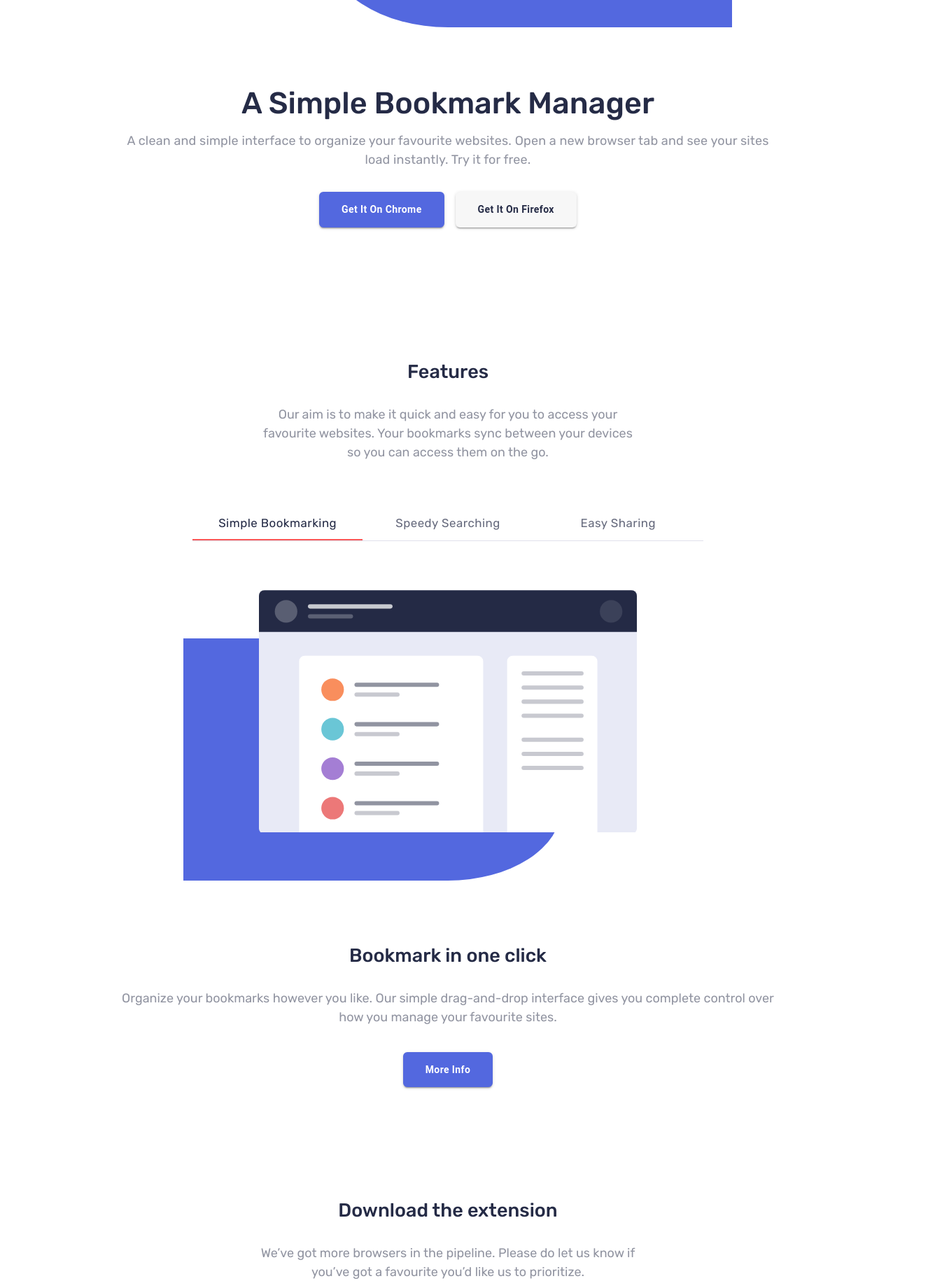
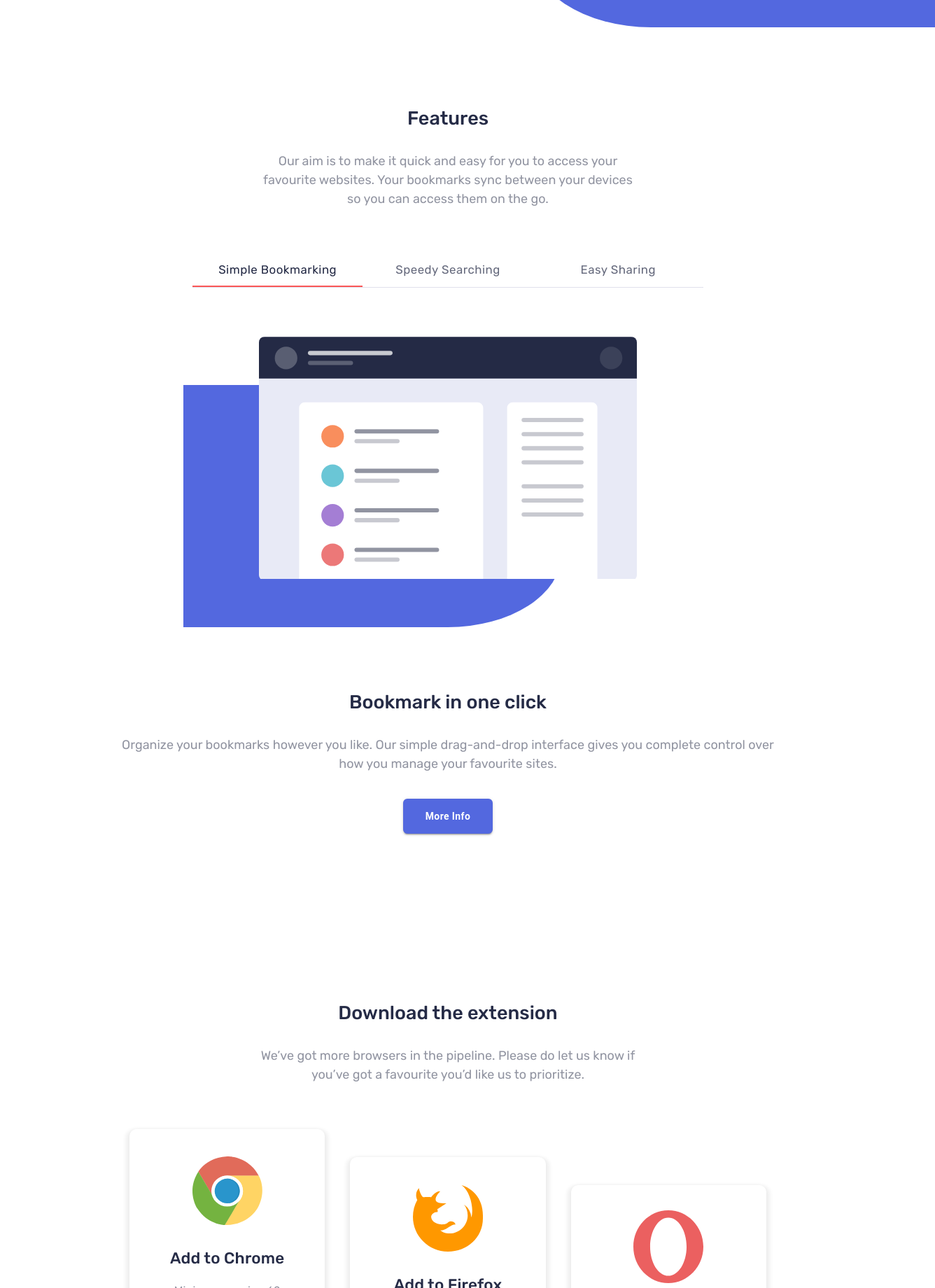
Before and after one commit to akalizk113/-Frontend-Mentor-bookmark-landing-page, a React (Create React App) app: page / in a window 1280 px wide. Shown: the part 620-2460 px from the top of the page at 70% size, 1336 px wide, since content can reach past the window. Built offline with nearby package versions, Linux system fonts and the light colour scheme.

Commit message:
fix bugggggg

```diff
--- a/src/components/accordions/Accordions.jsx
+++ b/src/components/accordions/Accordions.jsx
@@ -7,8 +7,16 @@ import {
    AccordionDetails,
 } from '@mui/material';
 
+import { useState } from 'react';
+
 import ExpandMoreIcon from '@mui/icons-material/ExpandMore';
+
 const Accordions = () => {
+   const [expanded, setExpanded] = useState(false);
+
+   const handleChange = (panel) => (event, isExpanded) => {
+      setExpanded(isExpanded ? panel : false);
+   };
    return (
       <>
          <Box
@@ -37,7 +45,10 @@ const Accordions = () => {
                   borderBottom: '1px solid #dfdfdf',
                }}
             >
-               <Accordion>
+               <Accordion
+                  expanded={expanded === 'panel1'}
+                  onChange={handleChange('panel1')}
+               >
                   <AccordionSummary
                      expandIcon={<ExpandMoreIcon />}
                      aria-controls="panel1a-content"
@@ -71,7 +82,10 @@ const Accordions = () => {
                      </Typography>
                   </AccordionDetails>
                </Accordion>
-               <Accordion>
+               <Accordion
+                  expanded={expanded === 'panel2'}
+                  onChange={handleChange('panel2')}
+               >
                   <AccordionSummary
                      expandIcon={<ExpandMoreIcon />}
                      aria-controls="panel2a-content"
@@ -109,7 +123,10 @@ const Accordions = () => {
                      </Typography>
                   </AccordionDetails>
                </Accordion>
-               <Accordion>
+               <Accordion
+                  expanded={expanded === 'panel3'}
+                  onChange={handleChange('panel3')}
+               >
                   <AccordionSummary
                      expandIcon={<ExpandMoreIcon />}
                      aria-controls="panel3a-content"
@@ -145,7 +162,10 @@ const Accordions = () => {
                      </Typography>
                   </AccordionDetails>
                </Accordion>
-               <Accordion>
+               <Accordion
+                  expanded={expanded === 'panel4'}
+                  onChange={handleChange('panel4')}
+               >
                   <AccordionSummary
                      expandIcon={<ExpandMoreIcon />}
                      aria-controls="panel3a-content"
--- a/src/components/extensions/Extensions.jsx
+++ b/src/components/extensions/Extensions.jsx
@@ -7,7 +7,15 @@ import { logoChrome, logoFirefox, logoOpera } from '../../assets/resources';
 const Extensions = () => {
    return (
       <>
-         <Box sx={{ m: '160px auto 0', textAlign: 'center' }}>
+         <Box
+            sx={{
+               m: {
+                  xs: '160px auto 0',
+                  lg: '240px auto 0',
+               },
+               textAlign: 'center',
+            }}
+         >
             <Typography variant="title" component="h5">
                Download the extension
             </Typography>
--- a/src/components/slider/Slider.jsx
+++ b/src/components/slider/Slider.jsx
@@ -19,21 +19,21 @@ const Slider = () => {
       >
          <Grid
             item
-            xl={6}
+            lg={6}
             xs={12}
             sx={{
                order: {
                   xs: 1,
-                  xl: 'unset',
+                  lg: 'unset',
                },
                textAlign: {
                   xs: 'center',
-                  xl: 'unset',
+                  lg: 'unset',
                },
                mt: {
                   xs: '104px',
                   sm: '160px',
-                  xl: '0',
+                  lg: '0',
                },
             }}
          >
@@ -45,6 +45,7 @@ const Slider = () => {
                   sm: '2.4rem',
                }}
                gutterBottom
+               mt={{ lg: '76px' }}
             >
                A Simple Bookmark Manager
             </Typography>
@@ -98,7 +99,7 @@ const Slider = () => {
          </Grid>
          <Grid
             item
-            xl={6}
+            lg={6}
             xs={12}
             sx={{
                position: 'relative',
```
